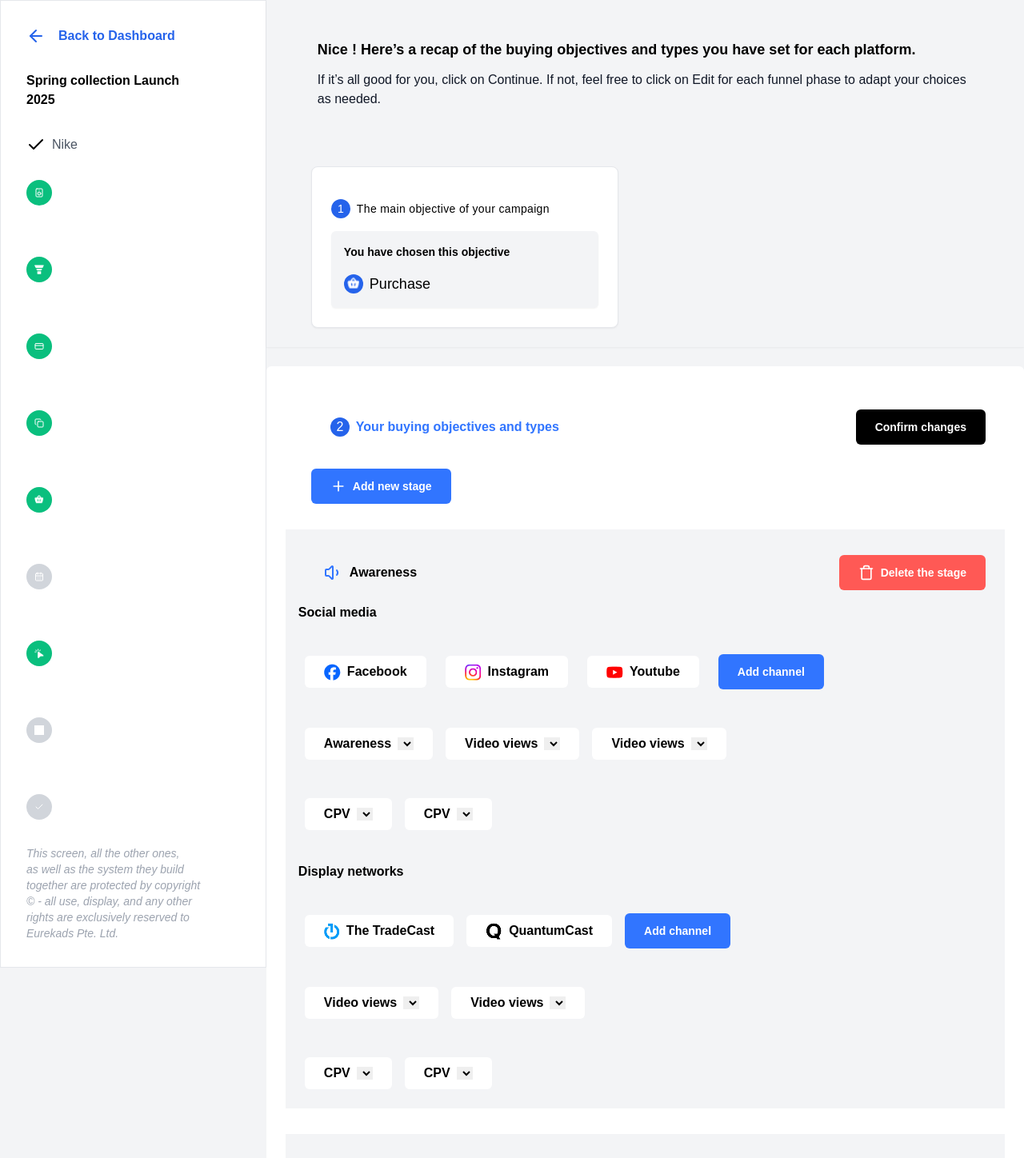
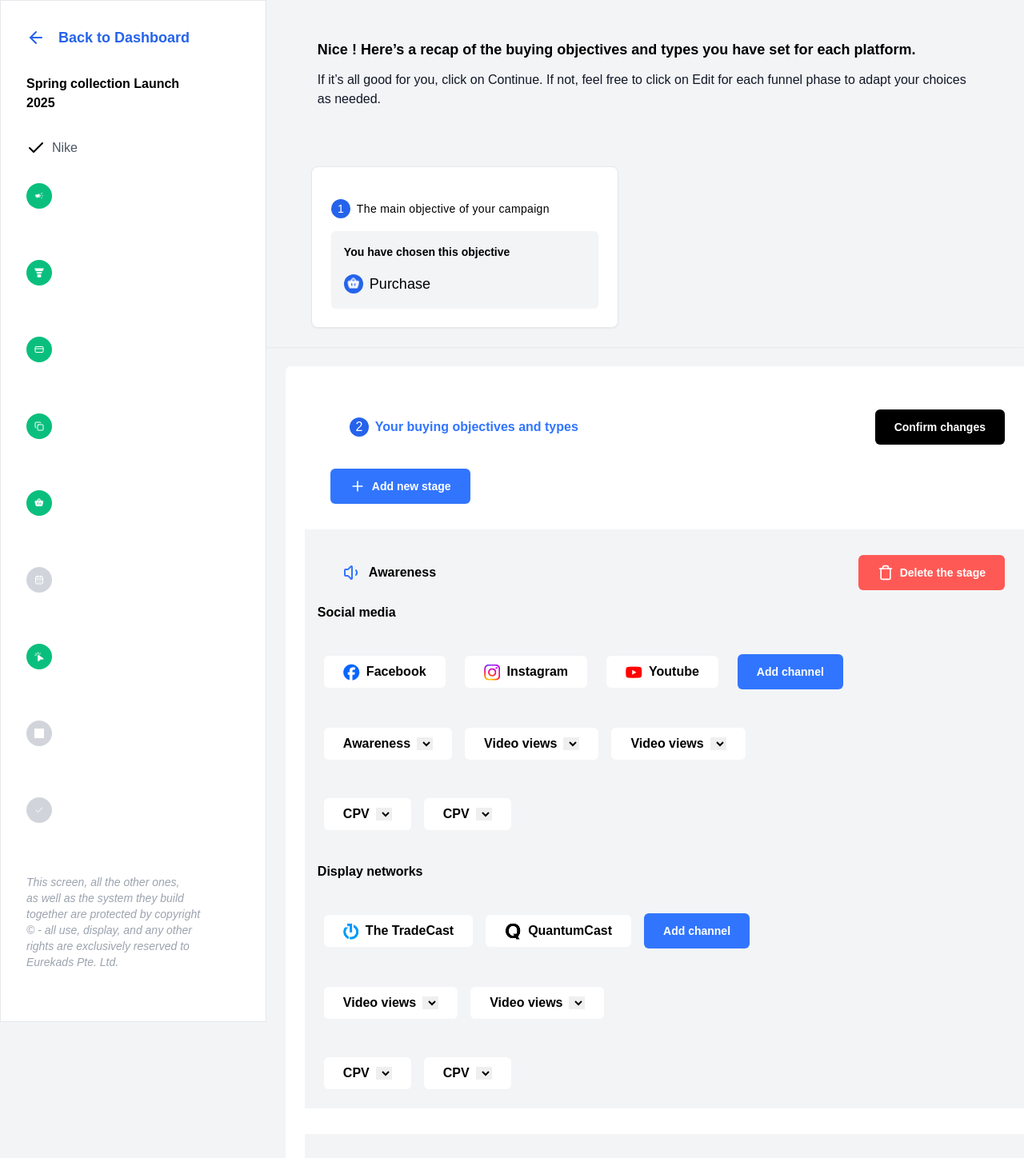
Before and after one commit to Chimex2022/homework, a Next.js app: page /campaign in a window 1280 px wide. Shown: the top 1448 px of the page at 80% size. Built offline with nearby package versions, Linux system fonts and the light colour scheme.

Commit message:
added sidebar

```diff
--- a/app/campaign/buying-objective.tsx
+++ b/app/campaign/buying-objective.tsx
@@ -24,7 +24,7 @@ const BuyingObjectiveCard = ({ title }: BuyingObjectiveCardProps) => {
 const BuyingObjective = () => {
   return (
     <>
-  <div className='bg-white p-6 my-6 rounded-md w-full mx-auto'>
+  <div className='bg-white p-6 my-6 rounded-md w-full mx-6'>
 
       <div className='flex justify-between items-center px-6 my-4'>
         <BuyingObjectiveCard title='Your buying objectives and types' />
--- a/app/campaign/image-divider.tsx
+++ b/app/campaign/image-divider.tsx
@@ -1,18 +1,25 @@
 import React from 'react'
 import Image from 'next/image'
 import Map from "../../public/map.png"
-import { Copy, CreditCard, Speaker, CalendarDays, Check } from 'lucide-react'
+import { Copy, CreditCard, CalendarDays, Check } from 'lucide-react'
 import Cart from "../../public/cart.png"
 import Arrow from "../../public/arrow.png"
+import Material from "../../public/material-symbols_campaign-rounded.png"
 import Goal from "../../public/goal.png"
 
 const ImageDivider = () => {
   return (
     <div className="flex flex-col items-center gap-2">
 
+        <div className="flex gap-4 items-center">
+
       <div className='relative flex items-center justify-center size-8 rounded-full font-bold bg-[#0ABF7E]'>
-      <Speaker className="size-3 text-white" />
+      <Image src={Material} alt="material" className="size-3 text-white" />
       </div>
+
+
+        </div>
+
 
       {/* Vertical Line */}
       <div className="w-[0.5] h-12 bg-[#0ABF7E]"></div>
--- a/app/campaign/side-info.tsx
+++ b/app/campaign/side-info.tsx
@@ -2,7 +2,7 @@ import React from 'react'
 
 const SideInfo = () => {
   return (
-    <div className='text-balance text-gray-400 text-sm'>
+    <div className='py-8 text-balance text-gray-400 text-sm'>
       <h2 className='italic'>This screen, all the other ones, as well as the system they build together are protected by copyright © - all use, display, and any other rights are exclusively reserved to <br /> Eurekads Pte. Ltd.</h2>
     </div>
   )
--- a/app/campaign/sidebar.tsx
+++ b/app/campaign/sidebar.tsx
@@ -5,10 +5,10 @@ import SideInfo from './side-info'
 
 const Sidebar = () => {
   return (
-    <div className='flex items-start flex-col h-full border border-r-gray-200 w-1/3 bg-white p-8 gap-8'>
+    <div className='hidden md:flex items-start flex-col h-full border border-r-gray-200 w-1/3 bg-white p-8 gap-8'>
       <div className=' flex text-blue-600 font-semibold items-center gap-4'>
        <span><ArrowLeft className='w-6 h-6' /></span>
-        <h2 className='text-balance'>Back to Dashboard</h2>
+        <h2 className='text-lg text-balance'>Back to Dashboard</h2>
       </div>
 
       <h2 className='font-bold text-black'>Spring collection Launch <br /> 2025</h2>
```
Also changed, not shown: public/material-symbols_campaign-rounded.png (added).
